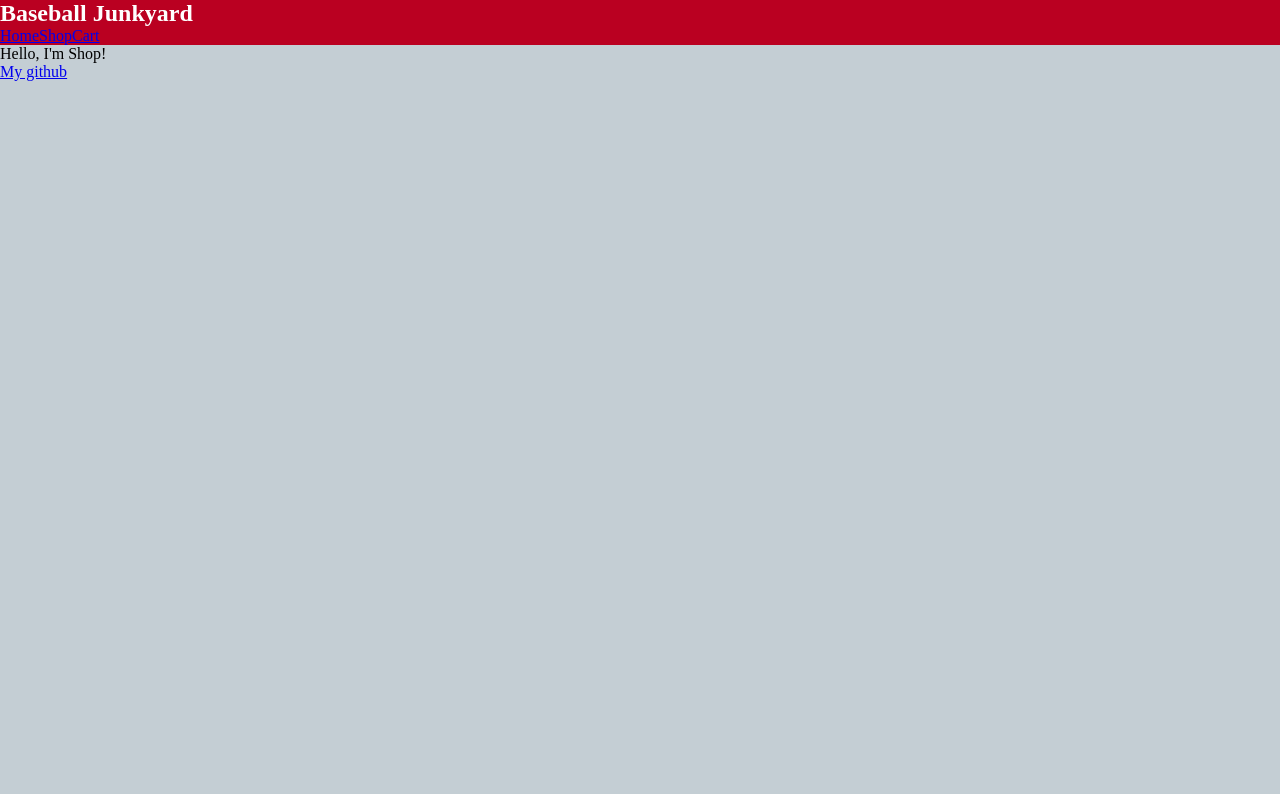
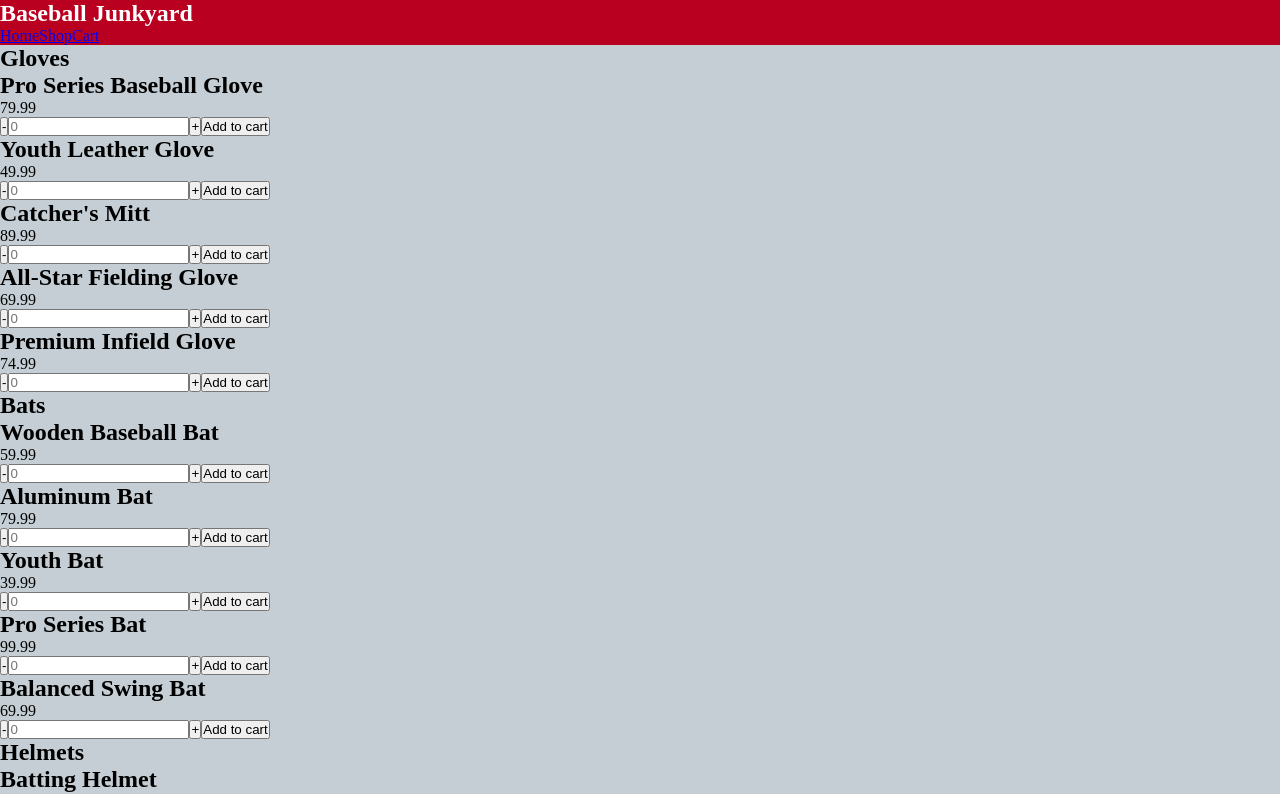
Before and after one commit to Amin-Zoghlami/shopping-cart, a React (Vite) app: page /shop in a window 1280 px wide. Shown: the top 794 px of the page. Built offline with nearby package versions, Linux system fonts and the light colour scheme.

Commit message:
Add cart state

```diff
--- a/src/App.jsx
+++ b/src/App.jsx
@@ -1,12 +1,23 @@
+import { useState, useEffect } from "react";
 import { Outlet } from "react-router";
 import Nav from "./components/Nav";
 import Footer from "./components/Footer";
 
 function App() {
+  const [products, setProducts] = useState([]);
+  const [cart, setCart] = useState([]);
+
+  useEffect(() => {
+    fetch("/products.json")
+      .then((response) => response.json())
+      .then((data) => setProducts(data));
+  }, []);
+
   return (
     <div>
       <Nav />
-      <Outlet />
+      <Outlet context={{ products, cart, setCart }} />
+      <p>Cart state: {JSON.stringify(cart)}</p>
       <Footer />
     </div>
   );
--- /dev/null
+++ b/src/components/ShoppingInput.jsx
@@ -0,0 +1,46 @@
+import { useState } from "react";
+
+function ShoppingInput({ productId, setCart }) {
+  const [amount, setAmount] = useState(0);
+
+  return (
+    <div>
+      <button
+        onClick={() => {
+          if (amount <= 0) return;
+          setAmount((prevAmount) => prevAmount - 1);
+        }}
+      >
+        -
+      </button>
+      <input type="number" placeholder={amount} />
+      <button
+        onClick={() => {
+          if (amount >= 20) return;
+          setAmount((prevAmount) => prevAmount + 1);
+        }}
+      >
+        +
+      </button>
+      <button
+        type="submit"
+        onClick={() =>
+          setCart((prevCart) => {
+            if (prevCart.some((product) => product.id === productId)) {
+              return prevCart.map((product) =>
+                product.id === productId
+                  ? { ...product, amount: product.amount + amount }
+                  : product
+              );
+            }
+            return [...prevCart, { id: productId, amount: amount }];
+          })
+        }
+      >
+        Add to cart
+      </button>
+    </div>
+  );
+}
+
+export default ShoppingInput;
--- a/src/components/ShoppingProduct.jsx
+++ b/src/components/ShoppingProduct.jsx
@@ -0,0 +1,13 @@
+import ShoppingInput from "./ShoppingInput";
+
+function ShoppingProduct({ product, setCart }) {
+  return (
+    <div>
+      <h2>{product.name}</h2>
+      <p>{product.price}</p>
+      <ShoppingInput productId={product.id} setCart={setCart} />
+    </div>
+  );
+}
+
+export default ShoppingProduct;
--- a/src/components/ShoppingSection.jsx
+++ b/src/components/ShoppingSection.jsx
@@ -0,0 +1,14 @@
+import ShoppingProduct from "./ShoppingProduct.jsx";
+
+function ShoppingSection({ category, products, setCart }) {
+  return (
+    <div>
+      <h2>{category}</h2>
+      {products.map((product) => (
+        <ShoppingProduct key={product.id} product={product} setCart={setCart} />
+      ))}
+    </div>
+  );
+}
+
+export default ShoppingSection;
--- a/src/pages/Shop.jsx
+++ b/src/pages/Shop.jsx
@@ -1,22 +1,23 @@
-import { useState, useEffect } from "react";
+import { useOutletContext } from "react-router";
 import groupProducts from "../utils/groupProducts";
+import ShoppingSection from "../components/ShoppingSection";
 
 function Shop() {
-  const [products, setProducts] = useState([]);
+  const { products, setCart } = useOutletContext();
+  const groupedProducts = groupProducts(products);
 
-  useEffect(() => {
-    fetch("/products.json")
-      .then((response) => response.json())
-      .then((data) => setProducts(data));
-  }, []);
-
-  const gloves = groupProducts(products, "Gloves");
-  const bats = groupProducts(products, "Bats");
-  const helmets = groupProducts(products, "Helmets");
-  const cleats = groupProducts(products, "Cleats");
-  const battingGloves = groupProducts(products, "Batting Gloves");
-
-  return <p>Hello, I'm Shop!</p>;
+  return (
+    <div>
+      {Object.entries(groupedProducts).map(([category, products]) => (
+        <ShoppingSection
+          key={category}
+          category={category}
+          products={products}
+          setCart={setCart}
+        />
+      ))}
+    </div>
+  );
 }
 
 export default Shop;
--- a/src/utils/groupProducts.js
+++ b/src/utils/groupProducts.js
@@ -1,5 +1,10 @@
-function groupProducts(products, group) {
-  return products.filter((e) => e.category === group);
+function groupProducts(products) {
+  return products.reduce((acc, product) => {
+    const category = product.category;
+    if (!acc[category]) acc[category] = [];
+    acc[category].push(product);
+    return acc;
+  }, {});
 }
 
 export default groupProducts;
```
